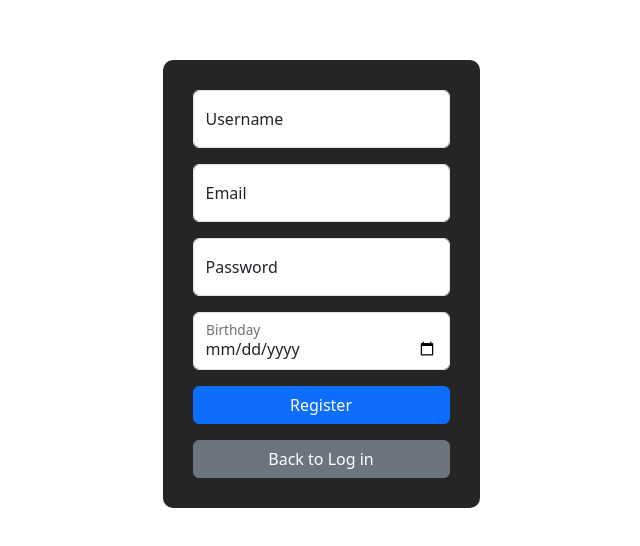
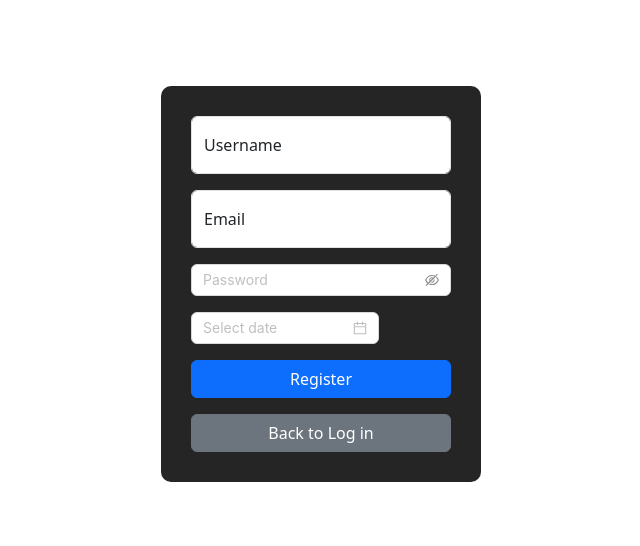
Before and after one commit to wchow03/streaming-service-hub, a React (Vite) app in the folder frontend/: page /register in a window 1280 px wide. Shown: the part 116-662 px from the top of the page, without its empty margins (488-1128 px from the left). Built offline with nearby package versions, Linux system fonts and the light colour scheme; no server answers.

Commit message:
Added alerts for successfully or unseccessfully registering account

```diff
--- a/frontend/src/components/Login.tsx
+++ b/frontend/src/components/Login.tsx
@@ -97,6 +97,7 @@ export default function Login() {
                 {/*           onChange={(e) => setPassword(e.target.value)}/>*/}
                 {/*    <label htmlFor={"floatingPassword"}>Password</label>*/}
                 {/*</div>*/}
+
                 <div>
                     <Input.Password required prefix={<LockOutlined/>} placeholder="Password"
                                     className={"h-10 site-form-item-icon"} id={"floatingPassword"}
--- a/frontend/src/components/Register.tsx
+++ b/frontend/src/components/Register.tsx
@@ -1,12 +1,20 @@
 import {Link, useNavigate} from "react-router-dom";
 import {useState} from "react";
+import {Alert, DatePicker, DatePickerProps, Input} from "antd";
 
 export default function Register() {
     const [username, setUsername] = useState("");
     const [email, setEmail] = useState("");
     const [password, setPassword] = useState("");
     const [birthday, setBirthday] = useState("");
+    const [emailRegisteredSuccess, setEmailRegisteredSuccess] = useState(false);
+    const [emailRegisteredError, setEmailRegisteredError] = useState(false);
     const navigate = useNavigate();
+
+    const handleDateChange: DatePickerProps['onChange'] = (_date: any, dateString: any) => {
+        console.log(dateString);
+        setBirthday(dateString);
+    };
 
     const handleSubmit = async (e: any) => {
         e.preventDefault();
@@ -16,6 +24,15 @@ export default function Register() {
             email: email,
             birthday: birthday
         };
+        // await fetch("http://localhost:8080/api/authenticate/register", {
+        //     method: "POST",
+        //     headers: {
+        //         "Content-Type": "application/json"
+        //     },
+        //     body: JSON.stringify(body)
+        // })
+        //     .then(() => navigate("/"))
+        //     .catch(() => alert("Error registering account"));
         await fetch("http://localhost:8080/api/authenticate/register", {
             method: "POST",
             headers: {
@@ -23,12 +40,22 @@ export default function Register() {
             },
             body: JSON.stringify(body)
         })
-            .then(() => navigate("/"))
+            .then((res) => {
+                if (res.status === 400) {
+                    setEmailRegisteredError(true);
+                } else {
+                    setEmailRegisteredSuccess(true);
+                    setTimeout(() => navigate("/"), 2000);
+                }
+            })
             .catch(() => alert("Error registering account"));
     }
 
 
     return (
+        <>
+            {emailRegisteredSuccess && <Alert banner className={"text-center"} message="Account successfully registered" type="success"/>}
+            {emailRegisteredError && <Alert banner closable message="Error registering account, email may already be registered" type="error"/>}
         <div className={"d-flex justify-content-center align-items-center min-vh-100"}>
             <h1 className={"h1 text-white text-center mr-20"}>Streaming Service</h1>
             <form onSubmit={handleSubmit} className={"loginForm"}>
@@ -45,23 +72,34 @@ export default function Register() {
                     <label htmlFor={"floatingEmail"}>Email</label>
                 </div>
 
+                {/*<div className={"form-floating mb-3"}>*/}
+                {/*    <Input.Password type={"password"} required className={"form-control"} id={"floatingPassword"}*/}
+                {/*           placeholder={"password"}*/}
+                {/*           onChange={(e) => setPassword(e.target.value)}/>*/}
+                {/*    <label htmlFor={"floatingPassword"}>Password</label>*/}
+                {/*</div>*/}
+
                 <div className={"form-floating mb-3"}>
-                    <input type={"password"} required className={"form-control"} id={"floatingPassword"}
-                           placeholder={"password"}
-                           onChange={(e) => setPassword(e.target.value)}/>
-                    <label htmlFor={"floatingPassword"}>Password</label>
+                    <Input.Password required placeholder="Password"
+                                    className={"h-10"} id={"floatingPassword"}
+                                    onChange={(e: any) => setPassword(e.target.value)}/>
                 </div>
 
+                {/*<div className={"form-floating mb-3"}>*/}
+                {/*    <input type={"date"} required className={"form-control"} id={"floatingBirthday"}*/}
+                {/*           placeholder={"birthday"}*/}
+                {/*           onChange={(e) => setBirthday(e.target.value)}/>*/}
+                {/*    <label htmlFor={"floatingBirthday"}>Birthday</label>*/}
+                {/*</div>*/}
+
                 <div className={"form-floating mb-3"}>
-                    <input type={"date"} required className={"form-control"} id={"floatingBirthday"}
-                           placeholder={"birthday"}
-                           onChange={(e) => setBirthday(e.target.value)}/>
-                    <label htmlFor={"floatingBirthday"}>Birthday</label>
+                    <DatePicker onChange={handleDateChange}/>
                 </div>
 
                 <button type={"submit"} className={"btn btn-primary w-100 mb-3"}>Register</button>
                 <Link to={"/"} className={"btn btn-secondary w-100"}>Back to Log in</Link>
             </form>
         </div>
+            </>
     );
 }
```
Also changed, not shown: 2 other files (tests, documents, lock files or other folders).
